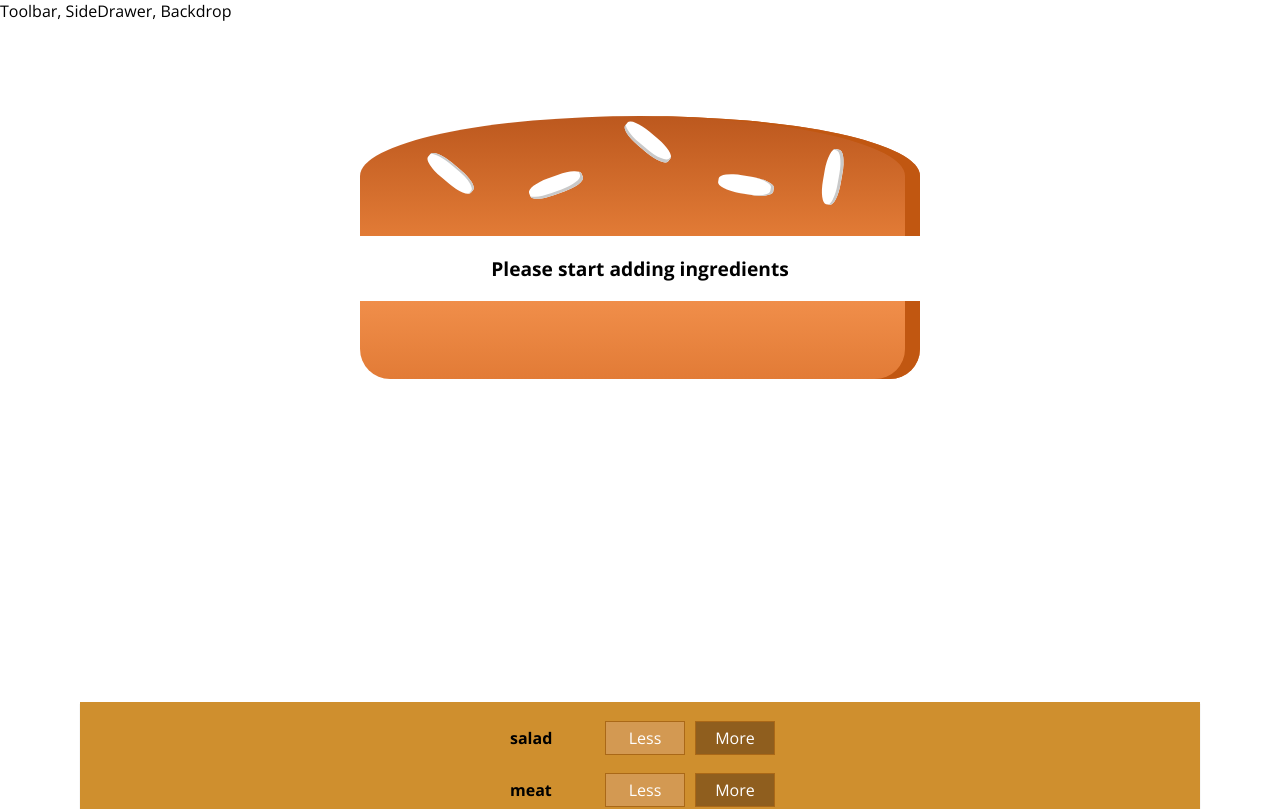
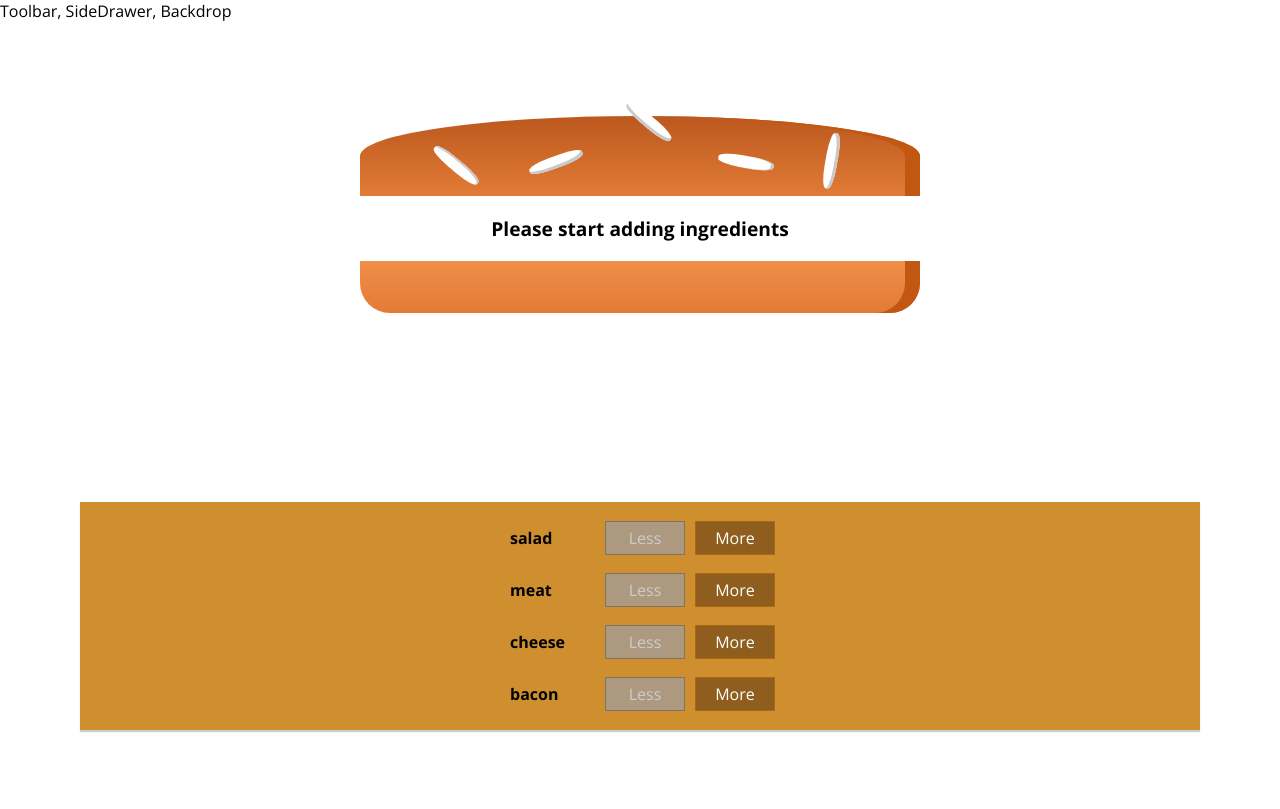
Before and after one commit to yousefalsatouf/burger-app-react, a React app: page / in a window 1280 px wide. Shown: the top 809 px of the page. Built offline with nearby package versions, Linux system fonts and the light colour scheme.

Commit message:
showing the price burger

```diff
--- a/src/components/Burger/BuildControls/BuildControl/BuildControl.js
+++ b/src/components/Burger/BuildControls/BuildControl/BuildControl.js
@@ -6,8 +6,12 @@ const BuildControl = (props) => {
     return (
         <div className={classes.BuildControl}>
             <div className={classes.Label}>{ props.label }</div>
-            <button className={classes.Less}>Less</button>
-            <button className={classes.More}>More</button>
+            <button
+                className={classes.Less}
+                onClick={props.removed}
+                disabled={props.disabled}
+            >Less</button>
+            <button className={classes.More} onClick={props.added}>More</button>
         </div>
     );
 };
--- a/src/components/Burger/BuildControls/BuildControls.js
+++ b/src/components/Burger/BuildControls/BuildControls.js
@@ -14,7 +14,13 @@ const BuildControls = (props) =>
   return (
       <div className={classes.BuildControls}>
         {controls.map(ctrl => {
-         return <BuildControl key={ctrl.label} label={ctrl.label}/>
+         return <BuildControl
+                  key={ctrl.label}
+                  label={ctrl.label}
+                  added={()=>props.addIngredient(ctrl.type)}
+                  removed={()=>props.removeIngredient(ctrl.type)}
+                  disabled={props.disabled[ctrl.type]}
+         />
         })}
       </div>
   );
--- a/src/components/Burger/Burger.css
+++ b/src/components/Burger/Burger.css
@@ -32,6 +32,6 @@
     .Burger
     {
         width: 700px;
-        height: 600px;
+        height: 5 00px;
     }
 }
--- a/src/containers/BurgerBuilder/BurgerBuilder.js
+++ b/src/containers/BurgerBuilder/BurgerBuilder.js
@@ -2,6 +2,15 @@ import React, { Component } from 'react';
 import Aux from "../../hoc/Auxiliary";
 import Burger from "../../components/Burger/Burger";
 import BuildControls from "../../components/Burger/BuildControls/BuildControls";
+
+const INGREDIENTS_PRICE = [
+    {
+        salad: 0.4,
+        bacon: 0.4,
+        cheese: 0.7,
+        meat: 1.5
+    }
+];
 
 class BurgerBuilder extends Component
 {
@@ -13,21 +22,72 @@ class BurgerBuilder extends Component
 
         }
     }*/
+
     state = {
         ingredients: {
             salad: 0,
             bacon: 0,
             cheese: 0,
             meat: 0
+        },
+        totalPrice: 5,
+    };
+
+    addIngredientHandler = (type) => {
+          const oldIngredientCount = this.state.ingredients[type];
+          const newIngredientCount = oldIngredientCount + 1;
+          const updateIngredients = {
+              ...this.state.ingredients
+          };
+
+          updateIngredients[type] = newIngredientCount;
+
+          const oldPrice = this.state.totalPrice[type];
+          const additionPrice = INGREDIENTS_PRICE[type];
+          const newPrice = oldPrice + additionPrice;
+
+          this.setState({ingredients: updateIngredients, totalPrice: newPrice})
+
+    };
+
+    removeIngredientHandler = (type) => {
+        const oldIngredientCount = this.state.ingredients[type];
+        if (oldIngredientCount <= 0)
+        {
+            return;
         }
+        const newIngredientCount = oldIngredientCount - 1;
+        const updateIngredients = {
+            ...this.state.ingredients
+        };
+        updateIngredients[type] = newIngredientCount;
+
+        const oldPrice = this.state.totalPrice[type];
+        const deductionPrice = INGREDIENTS_PRICE[type];
+        const newPrice = oldPrice - deductionPrice;
+
+        this.setState({ingredients: updateIngredients, totalPrice: newPrice});
     };
 
     render()
     {
+        const disableIngredients = {
+            ...this.state.ingredients
+        };
+
+        for (let key in disableIngredients)
+        {
+            disableIngredients[key] = disableIngredients[key] <= 0;
+        }
+
         return (
             <Aux>
                <Burger ingredients={this.state.ingredients}/>
-                <BuildControls/>
+                <BuildControls
+                    addIngredient={this.addIngredientHandler}
+                    removeIngredient={this.removeIngredientHandler}
+                    disabled={disableIngredients}
+                />
             </Aux>
         );
     }
```
